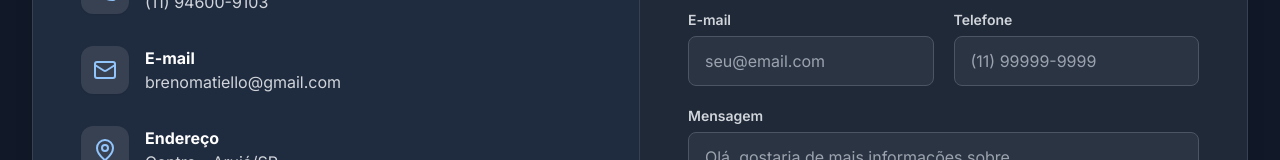
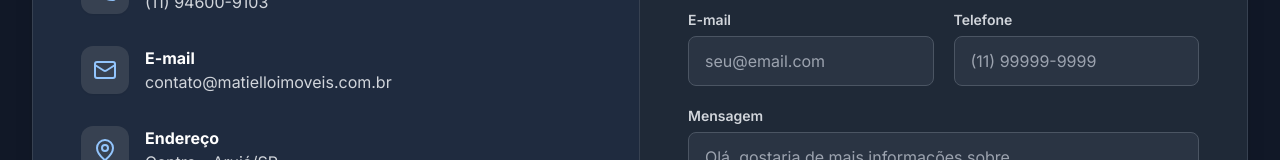
Before and after one commit to ArthurS357/imobiliaria-mvp, a Next.js app: page /contato in a window 1280 px wide. Shown: the part 568-728 px from the top of the page. Built offline with nearby package versions, Linux system fonts and the light colour scheme.

Commit message:
fix(api): correct reply_to to replyTo in resend email function

```diff
--- a/app/contato/page.tsx
+++ b/app/contato/page.tsx
@@ -105,7 +105,7 @@ export default function ContactPage() {
                                     </div>
                                     <div>
                                         <h3 className="font-bold text-gray-900 dark:text-white">E-mail</h3>
-                                        <p className="text-gray-600 dark:text-gray-300 break-all">brenomatiello@gmail.com</p>
+                                        <p className="text-gray-600 dark:text-gray-300 break-all">contato@matielloimoveis.com.br</p>
                                     </div>
                                 </div>
 
--- a/app/sobre/page.tsx
+++ b/app/sobre/page.tsx
@@ -105,8 +105,7 @@ export default function AboutPage() {
                         <div className="flex items-start gap-3 text-blue-100">
                             <MapPin className="mt-1 flex-shrink-0" />
                             <p className="text-lg">
-                                Av. Principal da Cidade, 1000 - Centro <br />
-                                Edifício Business Tower, Sala 402
+                               Arujá - São Paulo <br />
                             </p>
                         </div>
                     </div>
```
